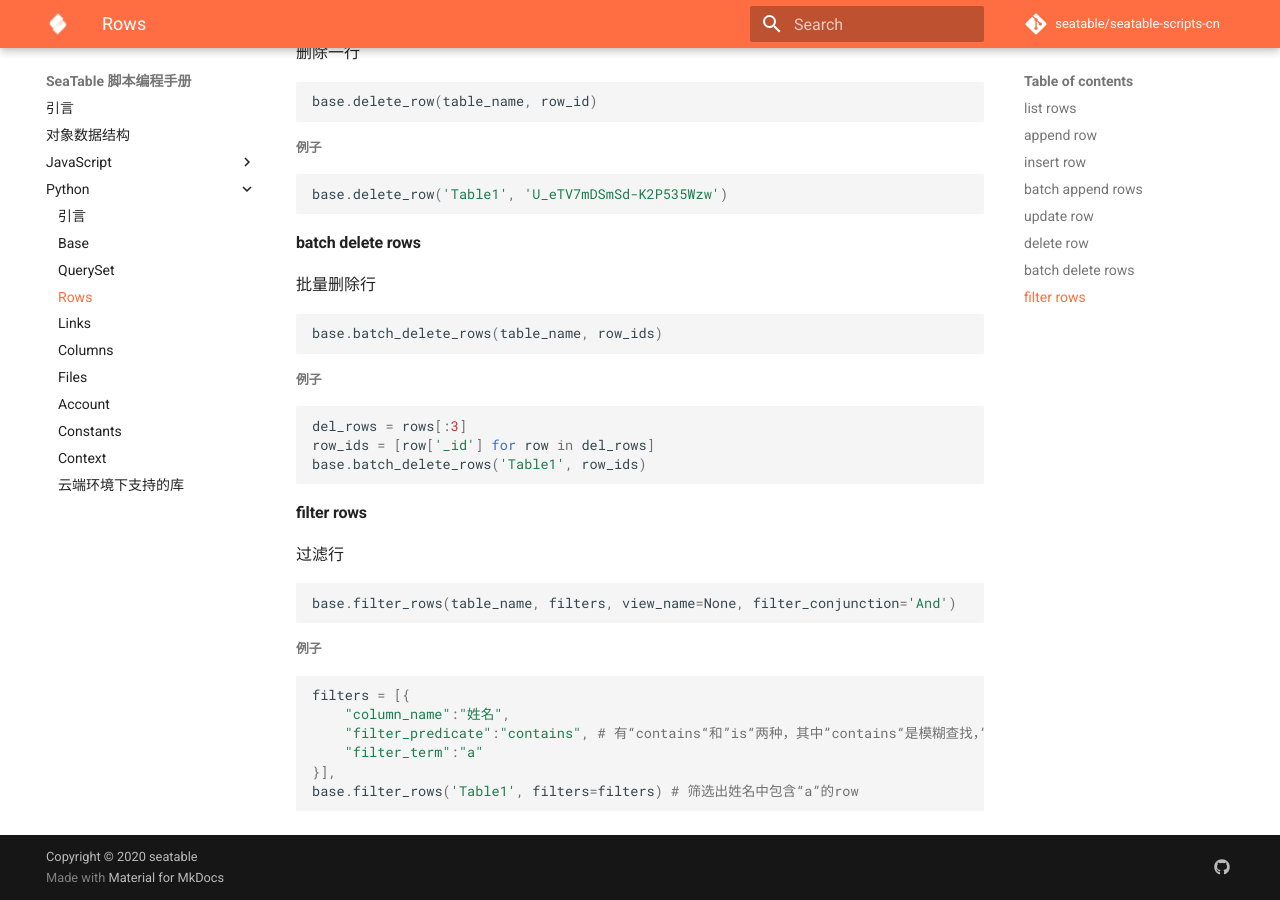
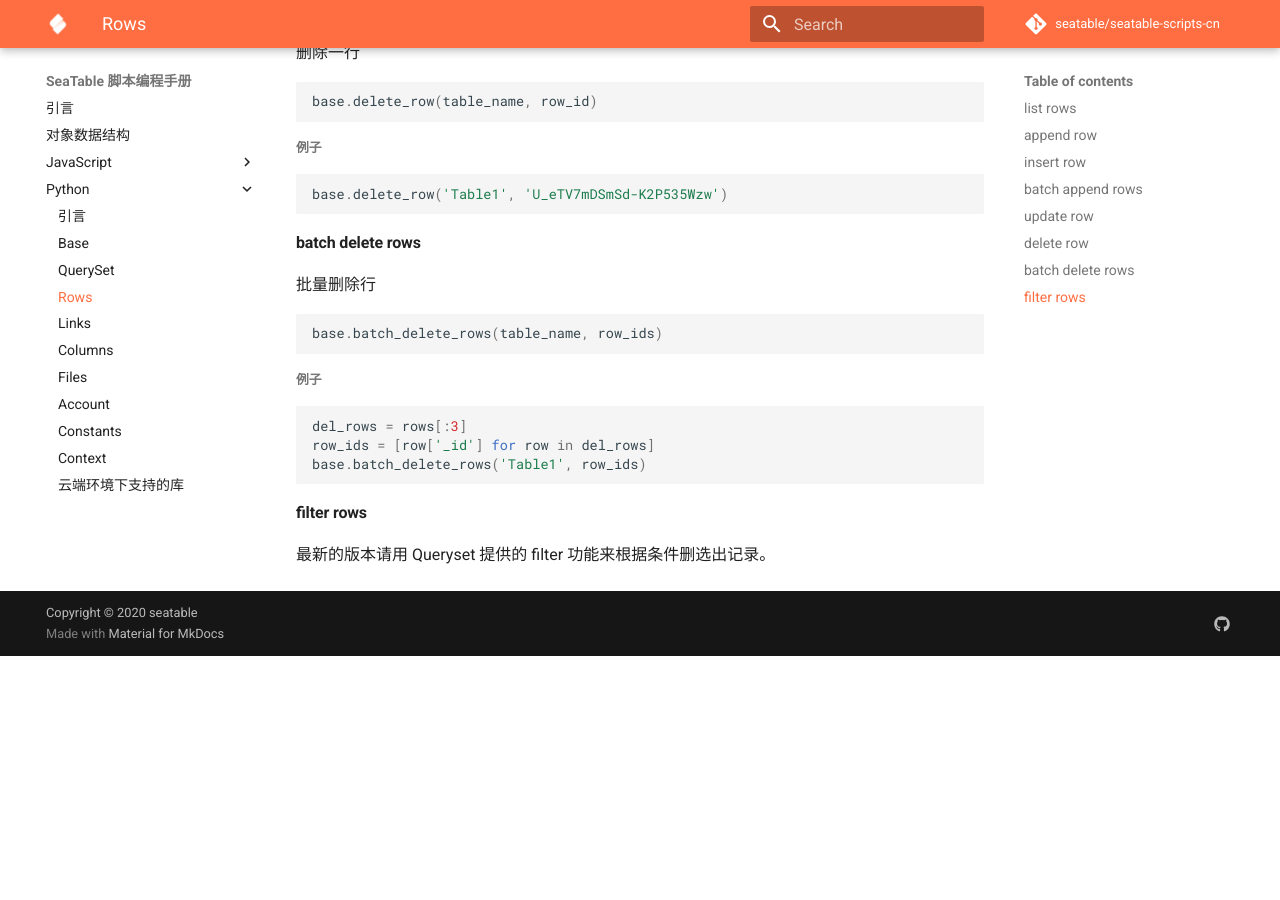
Before and after one commit to seatable/seatable-scripts-cn, an MkDocs documentation site: the page built from manual/python/rows.md, in a window 1280 px wide and 900 px high, scrolled down 1902 px. Built offline with MkDocs 1.6.1 and Material for MkDocs 9.7.7, drawn with Linux system fonts in a browser that asks for light colours; comment, search, counter and statistics services are not loaded; after the commit the page ends 2558 px from its top, so only the background shows below that.

Commit message:
Update queryset

````diff
--- a/manual/python/rows.md
+++ b/manual/python/rows.md
@@ -131,19 +131,4 @@ base.batch_delete_rows('Table1', row_ids)
 
 #### filter rows
 
-过滤行
-
-```python
-base.filter_rows(table_name, filters, view_name=None, filter_conjunction='And')
-```
-
-##### 例子
-
-```python
-filters = [{
-    "column_name":"姓名",
-    "filter_predicate":"contains", # 有“contains“和”is“两种，其中”contains“是模糊查找，”is“是精确查找过滤
-    "filter_term":"a"
-}],
-base.filter_rows('Table1', filters=filters) # 筛选出姓名中包含“a”的row
-```
+最新的版本请用 Queryset 提供的 filter 功能来根据条件删选出记录。
````
Also changed, not shown: manual/python/queryset.md (+1 -1 lines).
